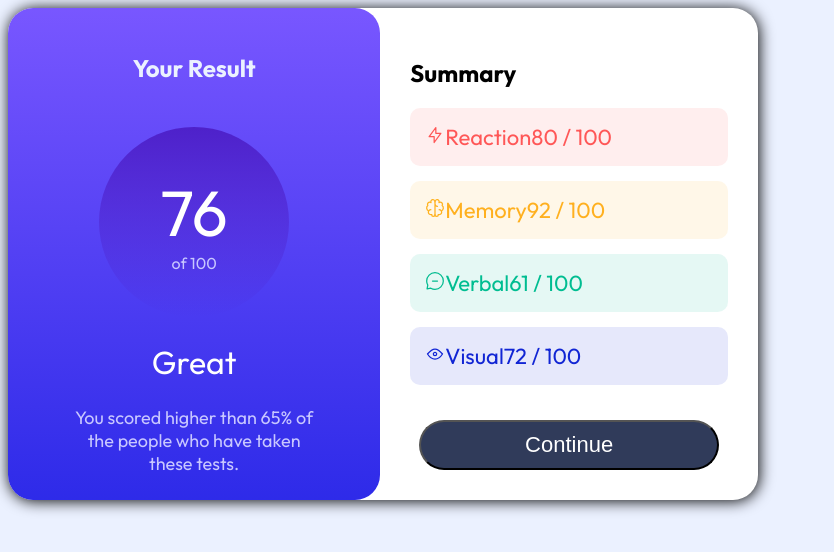
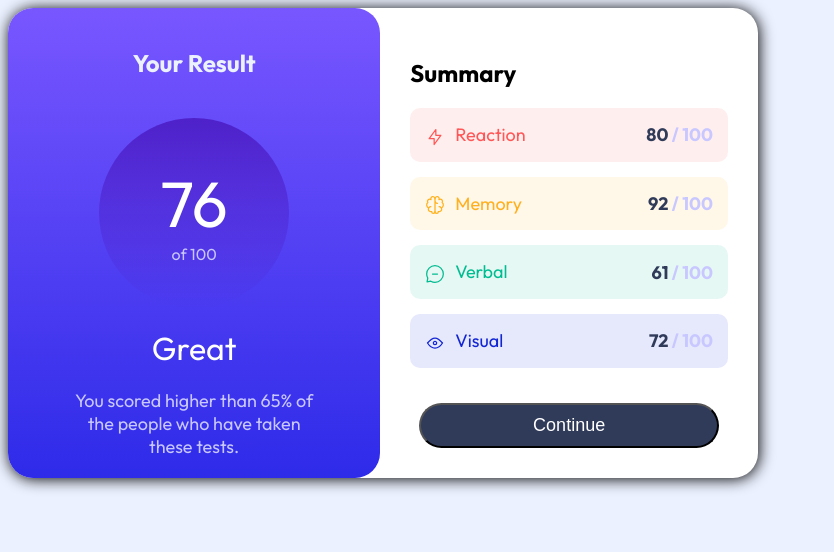
Before and after one commit to pacoguevara/results-summary-component-main, a plain HTML site: page index.html in a window 1280 px wide. Shown: the whole page, without its empty margins (0-834 px from the left). Drawn offline with Linux system fonts and the light colour scheme.

Commit message:
Style summary item

```diff
--- a/index.html
+++ b/index.html
@@ -24,32 +24,40 @@
     <div class="summary-container">
       <h2 class="summary-title">Summary</h2>
       <div class="summary-item item-reaction">
+        <div class="summary-description-group">
           <div class="summary-icon">
             <img src="assets/images/icon-reaction.svg" alt="Reaction">
           </div>
           <div class="summary-description">Reaction</div>
-        <div class="summary-percentage">80 / 100</div>
+        </div>
+        <div class="summary-percentage"><span>80</span> / 100</div>
       </div>
       <div class="summary-item item-memory">
+        <div class="summary-description-group">
           <div class="summary-icon">
             <img src="assets/images/icon-memory.svg" alt="Memory">
           </div>
           <div class="summary-description">Memory</div>
-        <div class="summary-percentage">92 / 100</div>
+        </div>
+        <div class="summary-percentage"><span>92</span> / 100</div>
       </div>
       <div class="summary-item item-verbal">
+        <div class="summary-description-group">
           <div class="summary-icon">
             <img src="assets/images/icon-verbal.svg" alt="Verbal">
           </div>
           <div class="summary-description">Verbal</div>
-        <div class="summary-percentage">61 / 100</div>
+        </div>
+        <div class="summary-percentage"><span>61</span> / 100</div>
       </div>
       <div class="summary-item item-visual">
+        <div class="summary-description-group">
           <div class="summary-icon">
             <img src="assets/images/icon-visual.svg" alt="Visual">
           </div>
           <div class="summary-description">Visual</div>
-        <div class="summary-percentage">72 / 100</div>
+        </div>
+        <div class="summary-percentage"><span>72</span> / 100</div>
       </div>
       <div class="btn-container">
         <button class="btn">Continue</button>
--- a/style.css
+++ b/style.css
@@ -82,13 +82,35 @@ body {
   padding: 30px;
 }
 
+.summary-description-group {
+  display: flex;
+}
+
 .summary-item {
   display: flex;
-  font-size: 22px;
+  font-size: 18px;
   padding: 15px;
   border-radius: 10px;
   align-items: center;
+  justify-content: space-between;
   margin-bottom: 15px;
+}
+
+.summary-icon {
+  margin-right: 10px;
+}
+
+.summary-icon img {
+  vertical-align: middle;
+}
+
+.summary-percentage {
+  color: var(--light-lavender);
+  font-weight: bold;
+}
+
+.summary-percentage span {
+  color: var(--dark-gray-blue);
 }
 
 .item-reaction {
@@ -121,7 +143,7 @@ body {
   color: var(--white);
   background-color: var(--dark-gray-blue);
   border-radius: 25px;
-  font-size: 22px;
+  font-size: 18px;
   width: 300px;
   padding: 10px;
 }
```
Lines whose indentation alone changed are shown as unchanged.
